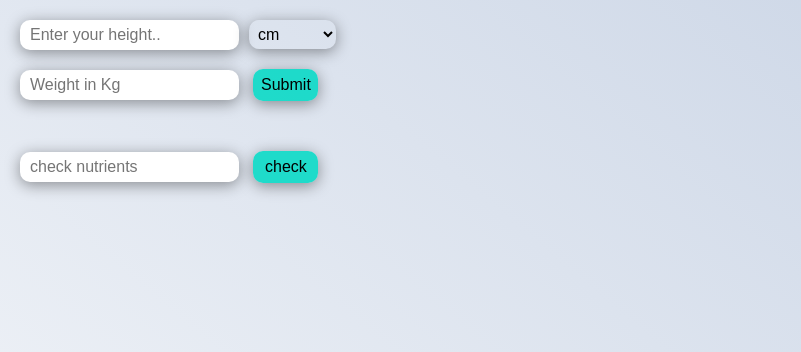
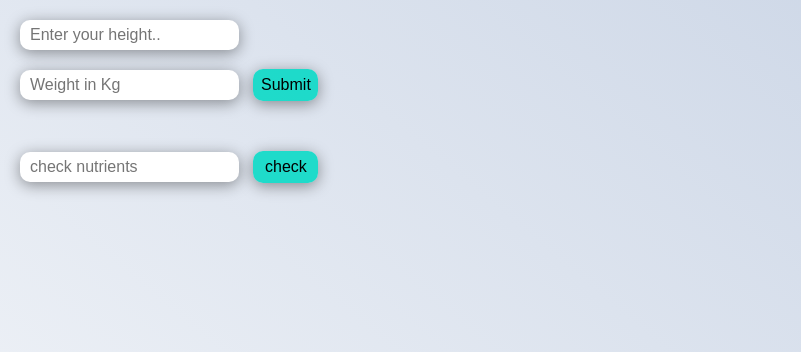
Before and after one commit to roshan0099/Hhub-flask, a Flask app: page /diet in a window 1280 px wide. Shown: the part 68-420 px from the top of the page, without its empty margins (0-801 px from the left). Run offline with Flask 2, Linux system fonts and the light colour scheme; some libraries are stand-ins or nearby versions.

Commit message:
Update diet_main.html

```diff
--- a/templates/diet_main.html
+++ b/templates/diet_main.html
@@ -14,10 +14,6 @@
 			<div id="height_measurment">
 				<input class="measure" type="number" name="height" placeholder="Enter your height.." required>
 			</div>
-			<select id="my_option">
-				<option id="cm" value="cm" selected>cm</option>
-				<option id="feet" value="feet">feet-inch</option>
-			</select>
 
 		</div>
 		<div id="weight">
```
